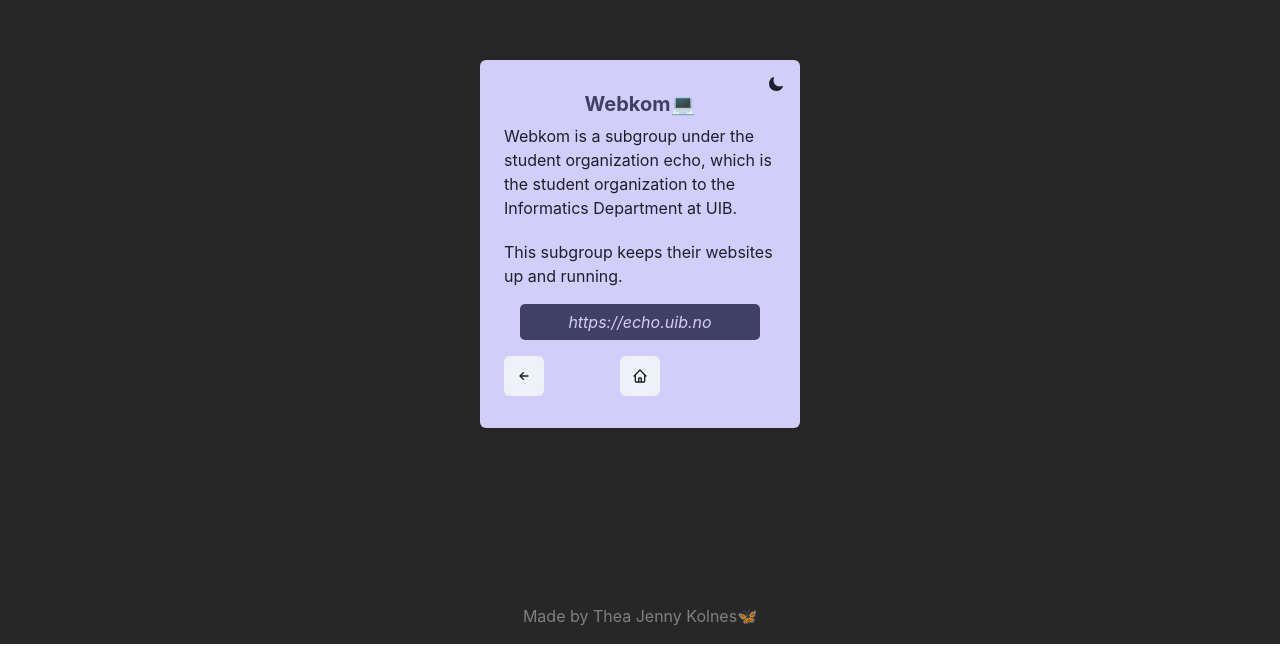
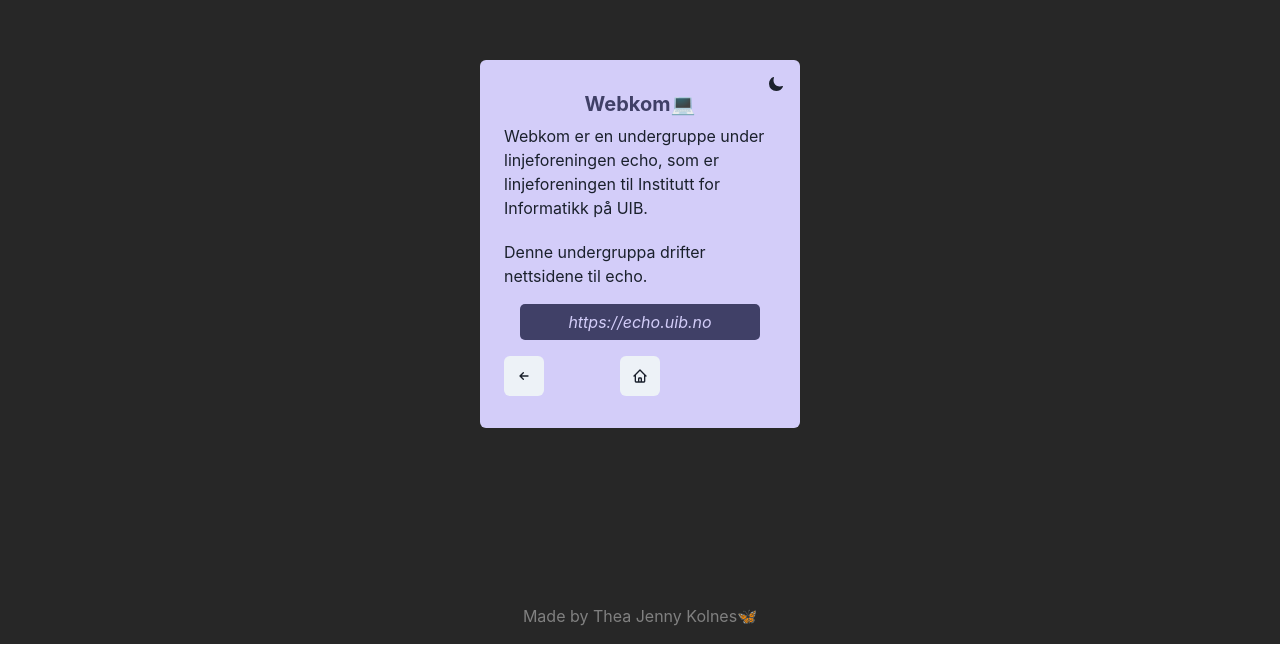
Before and after one commit to tjekol/tj-web, a Next.js app: page /webkom in a window 1280 px wide. Shown: the part 156-824 px from the top of the page. Built offline with nearby package versions, Linux system fonts and the light colour scheme.

Commit message:
language switcher works for the whole site

```diff
--- a/src/components/language-context.tsx
+++ /dev/null
@@ -1,47 +0,0 @@
-// LanguageContext.tsx
-import React, { createContext, useContext, useState, ReactNode } from 'react';
-import { useRouter } from 'next/router';
-
-type LanguageContextType = {
-  language: string;
-  setLanguage: (language: string) => void;
-};
-
-const LanguageContext = createContext<LanguageContextType | undefined>(
-  undefined,
-);
-
-type LanguageProviderProps = {
-  children: ReactNode;
-};
-
-export const LanguageProvider: React.FC<LanguageProviderProps> = ({
-  children,
-}) => {
-  const [language, setLanguage] = useState('en');
-  const { query } = useRouter();
-  if (query?.lang) {
-    setLanguage(query.lang as string);
-  }
-
-  const value: LanguageContextType = {
-    language,
-    setLanguage,
-  };
-
-  return (
-    <LanguageContext.Provider value={value}>
-      {children}
-    </LanguageContext.Provider>
-  );
-};
-
-export function useLanguage() {
-  const context = useContext(LanguageContext);
-
-  if (!context) {
-    throw new Error('useLanguage must be used within a LanguageProvider');
-  }
-
-  return context;
-}
--- /dev/null
+++ b/src/hooks/use-language.tsx
@@ -0,0 +1,40 @@
+import {
+  type ReactNode,
+  createContext,
+  useContext,
+  useEffect,
+  useState,
+} from 'react';
+
+const LanguageContext = createContext(true);
+
+const LanguageProvider = ({ children }: { children: ReactNode }) => {
+  const [isNorwegian, setIsNorwegian] = useState(true);
+
+  useEffect(() => {
+    const checkLanguageData = () => {
+      const lang = localStorage.getItem('language');
+      if (lang === 'en') {
+        setIsNorwegian(false);
+      } else {
+        setIsNorwegian(true);
+      }
+    };
+    checkLanguageData();
+    window.addEventListener('storage', checkLanguageData);
+    return () => {
+      window.removeEventListener('storage', checkLanguageData);
+    };
+  }, []);
+
+  return (
+    <LanguageContext.Provider value={isNorwegian}>
+      {children}
+    </LanguageContext.Provider>
+  );
+};
+
+const useLanguage = (): boolean => useContext(LanguageContext);
+
+export { LanguageProvider };
+export default useLanguage;
--- a/src/pages/_app.tsx
+++ b/src/pages/_app.tsx
@@ -1,5 +1,5 @@
 // pages/_app.js
-import { LanguageProvider } from '@/components/language-context';
+import { LanguageProvider } from '@/hooks/use-language';
 import { ChakraProvider } from '@chakra-ui/react';
 import { AppProps } from 'next/app'; // Import the AppProps type
 
--- a/src/pages/about.tsx
+++ b/src/pages/about.tsx
@@ -13,7 +13,7 @@ import {
   LinkBox,
   Text,
 } from '@chakra-ui/react';
-import { useLanguage } from '@/components/language-context';
+import useLanguage from '@/hooks/use-language';
 import PageComponent from '@/components/page';
 
 const AboutPage = () => {
@@ -22,7 +22,7 @@ const AboutPage = () => {
     backgroundDarkMode,
   );
   const textColor = useColorModeValue(textColorLightMode, textColorDarkMode);
-  const isNorwegian = useLanguage().language === 'no';
+  const isNorwegian = useLanguage();
 
   return (
     <PageComponent
@@ -36,7 +36,7 @@ const AboutPage = () => {
     >
       <Flex>
         <Text mt='4' textAlign='center' color={textColor}>
-          <b>Projects</b>
+          <b>{isNorwegian ? 'Prosjekter' : 'Projects'}</b>
         </Text>
       </Flex>
       <SimpleGrid columns={1} spacingX='20px' spacingY='6px' m={4}>
--- a/src/pages/index.tsx
+++ b/src/pages/index.tsx
@@ -7,15 +7,15 @@ import {
   LinkBox,
 } from '@chakra-ui/react';
 import LanguageSwitcher from '@/components/language-switcher';
-import { useLanguage } from '@/components/language-context';
 import { FaLinkedin, FaGithub } from 'react-icons/fa';
+import useLanguage from '@/hooks/use-language';
 import PageComponent from '@/components/page';
 import { MdEmail } from 'react-icons/md';
 import React from 'react';
 
 const IndexPage = () => {
   const textColor = useColorModeValue('#404067', '#D3CDF9');
-  const isNorwegian = useLanguage().language === 'no';
+  const isNorwegian = useLanguage();
 
   return (
     <PageComponent
--- a/src/pages/webkom.tsx
+++ b/src/pages/webkom.tsx
@@ -12,7 +12,7 @@ import {
   Text,
   SimpleGrid,
 } from '@chakra-ui/react';
-import { useLanguage } from '@/components/language-context';
+import useLanguage from '@/hooks/use-language';
 import PageComponent from '@/components/page';
 
 const WebkomPage = () => {
@@ -21,7 +21,7 @@ const WebkomPage = () => {
     backgroundDarkMode,
   );
   const textColor = useColorModeValue(textColorLightMode, textColorDarkMode);
-  const isNorwegian = useLanguage().language === 'no';
+  const isNorwegian = useLanguage();
 
   return (
     <PageComponent header='Webkom💻' prevPage='/about' homeButton={true}>
@@ -30,7 +30,12 @@ const WebkomPage = () => {
           ? 'Webkom er en undergruppe under linjeforeningen echo, som er linjeforeningen til Institutt for Informatikk på UIB.'
           : 'Webkom is a subgroup under the student organization echo, which is the student organization to the Informatics Department at UIB.'}
       </Text>
-      <Text>This subgroup keeps their websites up and running.</Text>
+      {/* eslint-disable-next-line jsx-quotes, quotes*/}
+      <Text>
+        {isNorwegian
+          ? 'Denne undergruppa drifter nettsidene til echo.'
+          : "This subgroup keeps echo's websites up and running."}
+      </Text>
       <SimpleGrid
         columns={1}
         spacingY='6px'
```
Also changed, not shown: src/components/language-switcher.tsx (+18 -3 lines).
